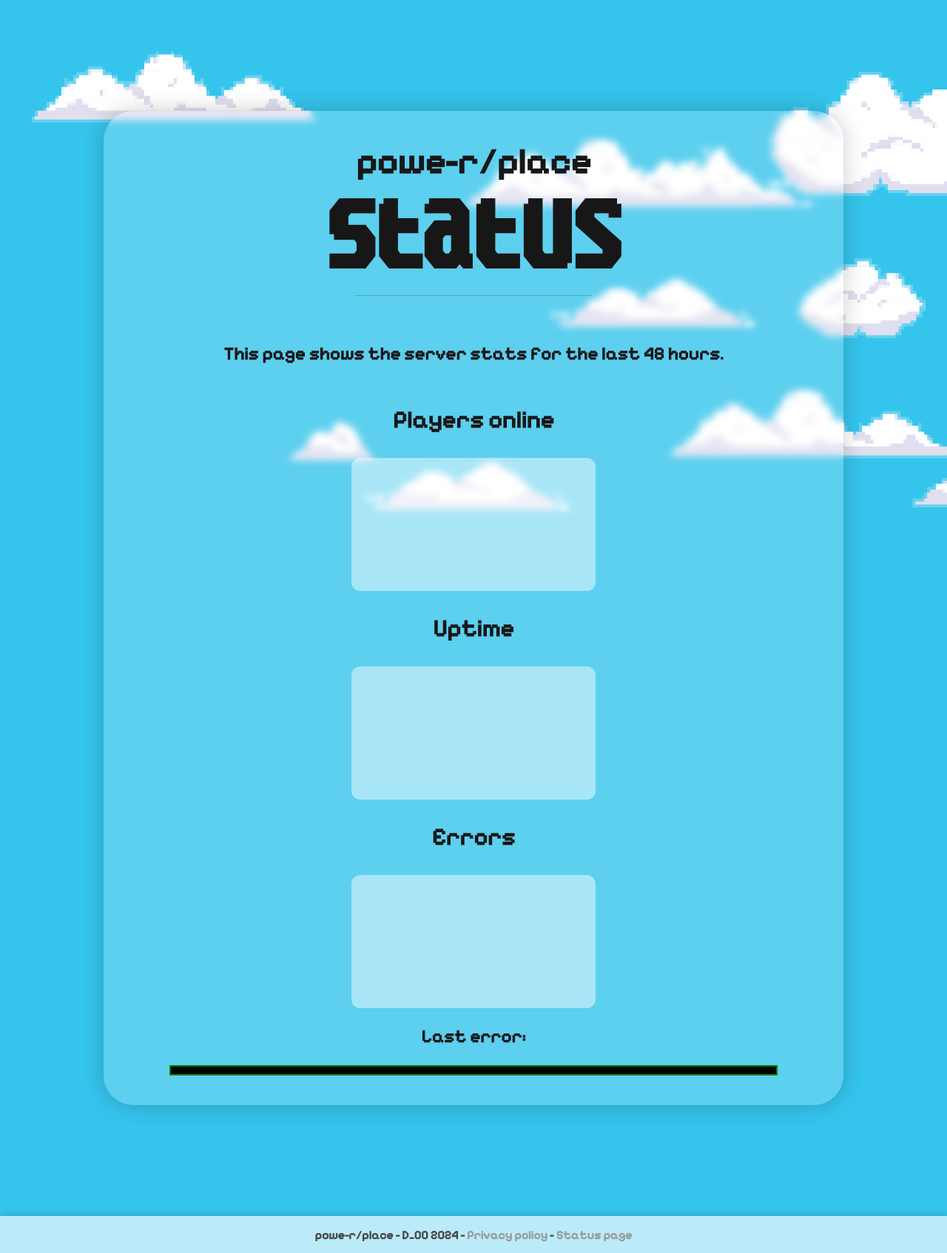
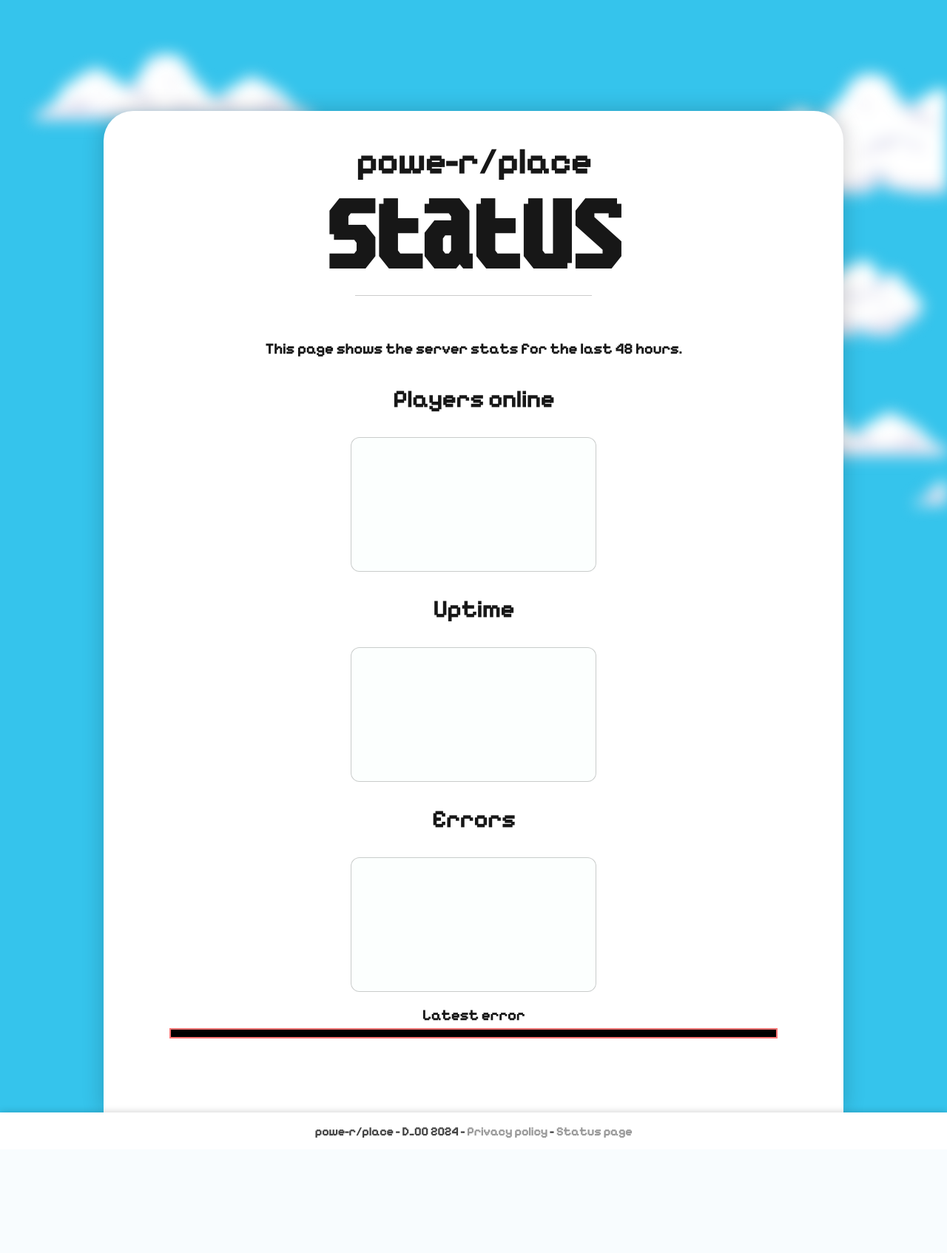
Before and after one commit to d-002/powe-rplace, a PHP site: page /status.html in a window 1280 px wide. Shown: the whole page at 74% size. After the commit the page ends 1538 px from the top, so only its background shows below. Run offline with PHP 8.4, Linux system fonts and the light colour scheme; a map, chart or similar area stays blank.

Commit message:
Style and content changes to status page

```diff
--- a/public/css/status.css
+++ b/public/css/status.css
@@ -13,13 +13,14 @@
     align-items: center;
 
     margin: 150px min(calc((100% - 1000px) / 2), 300px);
-    padding: 40px 0;
+    margin-bottom: 0;
+    padding: 40px 0 100px 0;
 
-    border-radius: 40px;
+    border-radius: 40px 40px 0 0;
     box-shadow: 0 0 30px #0003;
     backdrop-filter: blur(5px);
 
-    background-color: #fff3;
+    background-color: white;
 }
 
 h1 {
@@ -45,6 +46,11 @@
     font-size: 32px;
 }
 
+p {
+    font-size: 20px;
+    margin-bottom: 5px;
+}
+
 #clouds {
     position: fixed;
     z-index: -1;
@@ -53,14 +59,17 @@
 
     width: 100%;
     height: 100%;
+
+    filter: blur(10px);
 }
 
 canvas:not(#clouds) {
     padding: 15px;
 
+    border: 1px solid #0003;
     border-radius: 12px;
 
-    background-color: #fff7;
+    background-color: #cfe1;
 }
 
 code {
@@ -71,7 +80,7 @@
     padding: 5px;
 
     background-color: black;
-    border: 2px solid green;
+    border: 2px solid #f77;
 
     font-size: 16px;
     font-family: courier new, consolas, monospace;
@@ -79,5 +88,5 @@
 }
 
 #footer {
-    background-color: #fffa;
+    background-color: white;
 }
--- a/public/status.js
+++ b/public/status.js
@@ -263,7 +263,8 @@
     handlers.down = new SquareGrid(dom.down, parseDown(), x => x, [[[0, 0], "Running"], [[[0.001, 0], [1, 0]], "Down"], [[[0.001, 1], [1, 1]], "Maintenance"]]);
     handlers.errors = new SquareGrid(dom.errors, parseErrors(), x => x ? 1 : 0, [[[0, 0], "No errors"], [[1, 0], "Error"]]);
 
-    const error = Data.errors ? Data.errors[Data.errors.length-1] : ""
+    let error = Data.errors ? Data.errors[Data.errors.length-1].trim() : "";
+    if (error == "") error = " [no error]";
     dom.lastError.innerHTML = error.substring(error.indexOf(" ")+1).replaceAll("\t", "<br />");
 }
 
--- a/status.html
+++ b/status.html
@@ -31,7 +31,7 @@
             <h3>Errors</h3>
             <canvas id="errors"></canvas>
 
-            <p>Last error:</p>
+            <p>Latest error</p>
             <code id="lastError"></code>
         </div>
 
```
